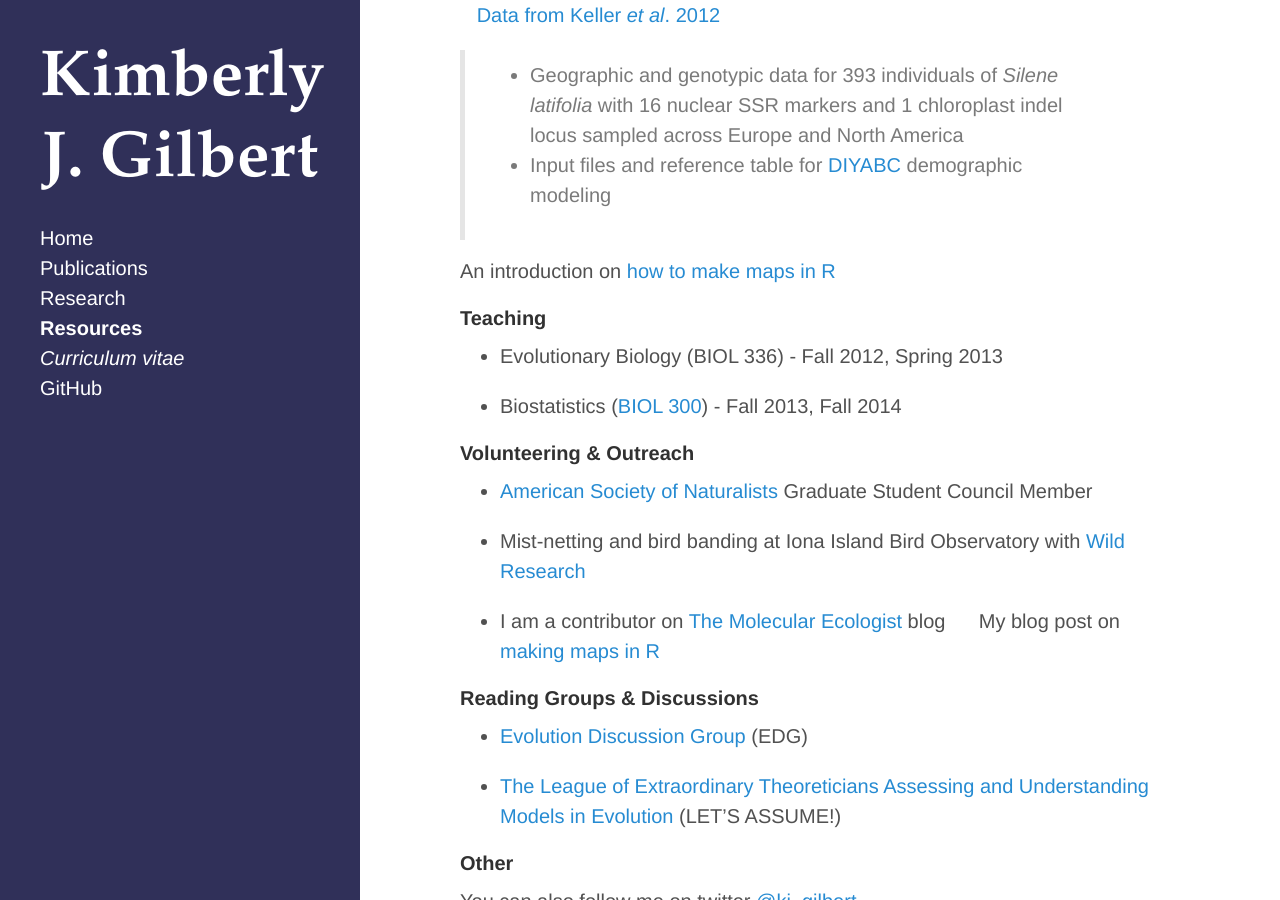
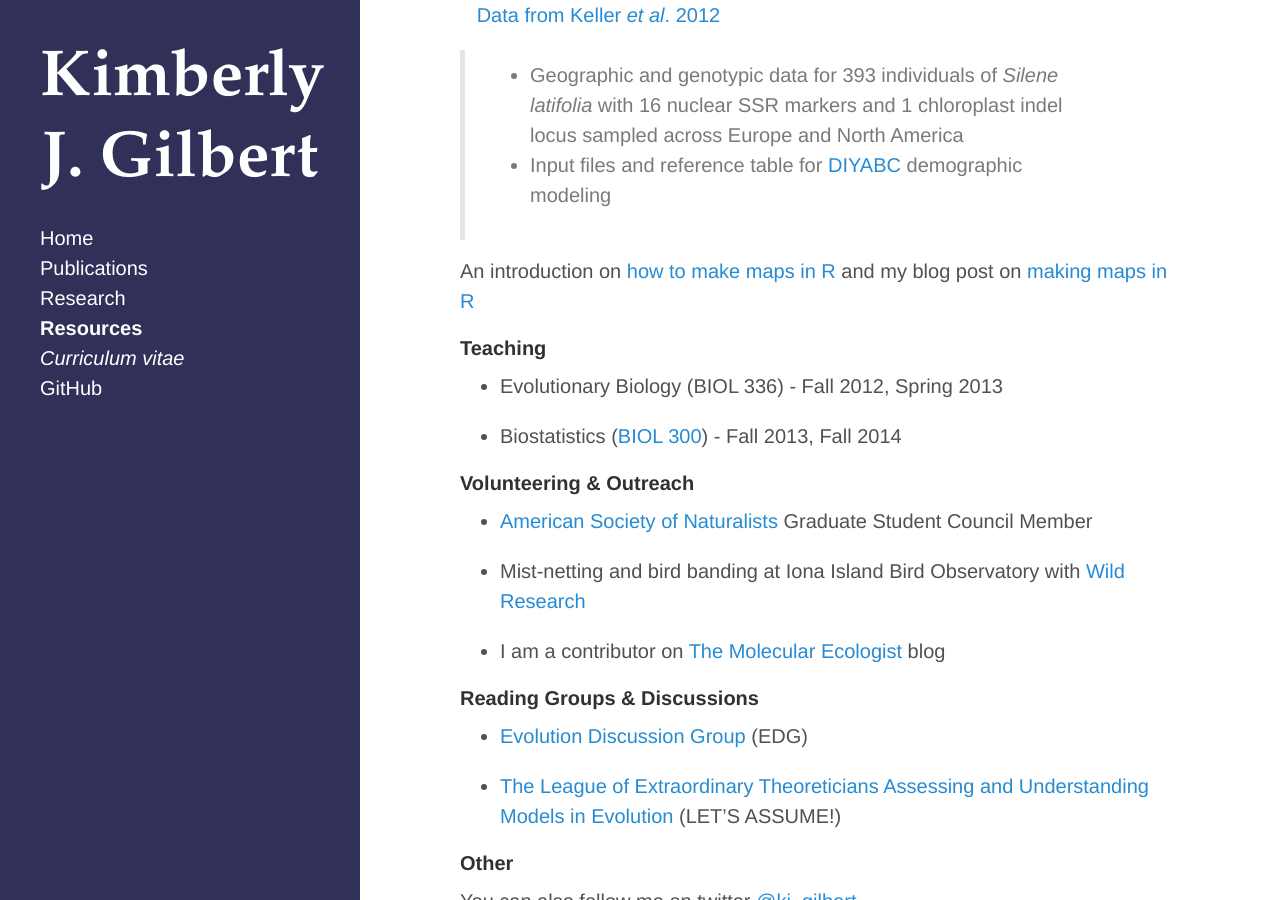
Before and after one commit to kjgilbert/kjgilbert.github.io, a Jekyll site: the page built from resources.md, in a window 1280 px wide and 900 px high, scrolled down 505 px. Built offline with Jekyll 4.4.1, drawn with Linux system fonts in a browser that asks for light colours; Markdown is read by kramdown in place of the engine named in the settings; part of the change alters nothing that is shown.

Commit message:
update resources page

```diff
--- a/resources.md
+++ b/resources.md
@@ -21,7 +21,7 @@ Data from my publications stored on Dryad:
 > - Geographic and genotypic data for 393 individuals of *Silene latifolia* with 16 nuclear SSR markers and 1 chloroplast indel locus sampled across Europe and North America
 > - Input files and reference table for [DIYABC](http://www1.montpellier.inra.fr/CBGP/diyabc/) demographic modeling
 
-An introduction on [how to make maps in R](https://github.com/kjgilbert/kjgilbert.github.io/raw/master/pdfs/R_MakingMaps.pdf)
+An introduction on [how to make maps in R](https://github.com/kjgilbert/kjgilbert.github.io/raw/master/pdfs/R_MakingMaps.pdf) and my blog post on [making maps in R](http://www.molecularecologist.com/2012/09/making-maps-with-r/)
 
 
 #### Teaching
@@ -38,7 +38,6 @@ An introduction on [how to make maps in R](https://github.com/kjgilbert/kjgilber
 - Mist-netting and bird banding at Iona Island Bird Observatory with [Wild Research](http://wildresearch.ca/)
 
 - I am a contributor on [The Molecular Ecologist](http://www.molecularecologist.com/) blog
-&nbsp;&nbsp;&nbsp;&nbsp; My blog post on [making maps in R](http://www.molecularecologist.com/2012/09/making-maps-with-r/)
 
 
 #### Reading Groups & Discussions
```
